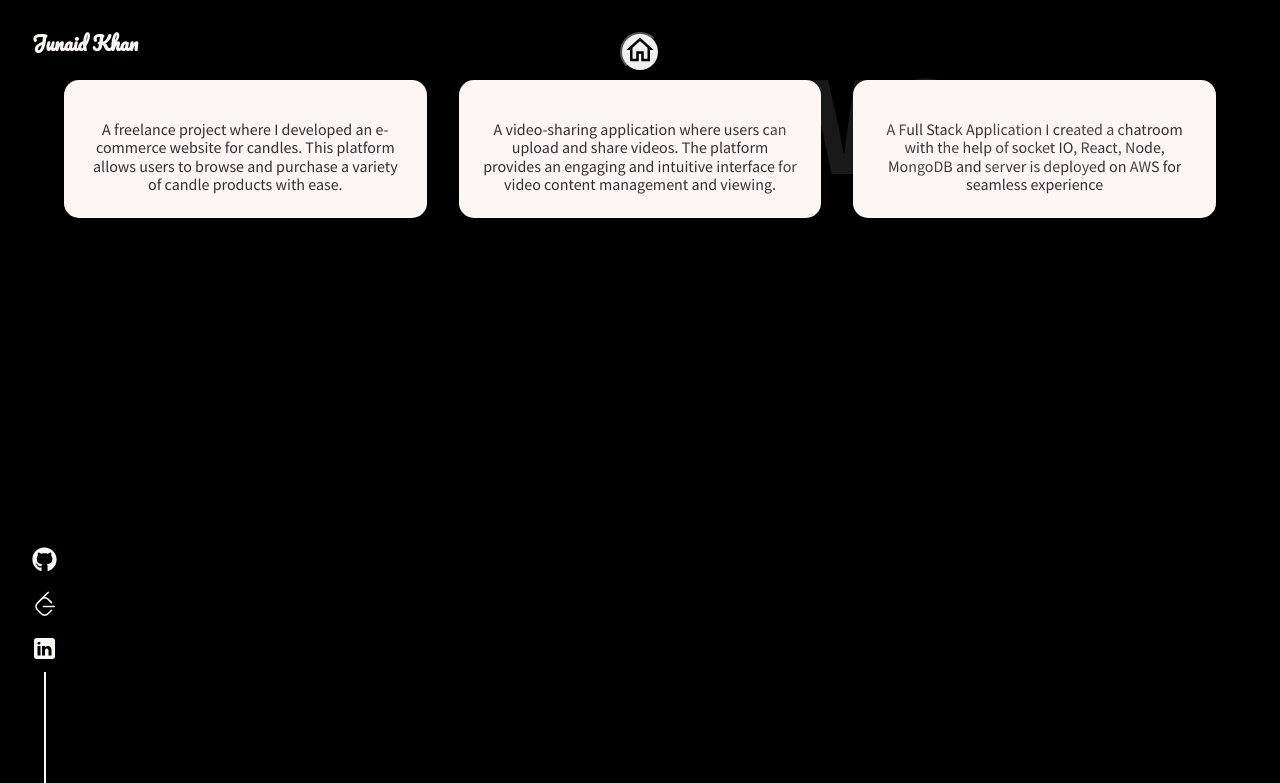
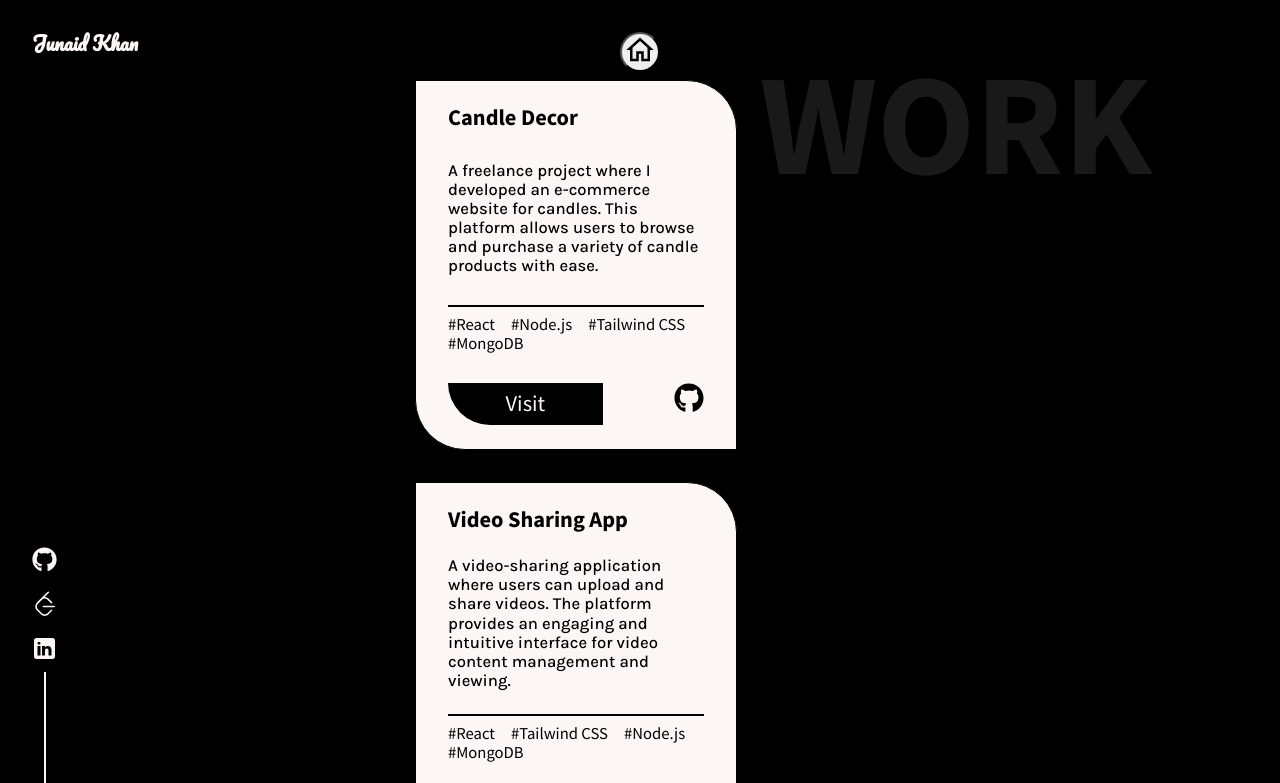
Before and after one commit to junaid77khan/Portfolio, a React (Create React App) app: page /work in a window 1280 px wide. Shown: the top 783 px of the page. Built offline with nearby package versions, Linux system fonts and the light colour scheme.

Commit message:
Restore the change

```diff
--- a/src/components/WorkPage.js
+++ b/src/components/WorkPage.js
@@ -8,6 +8,7 @@ import SocialIcons from "../subComponents/SocialIcons";
 import PowerButton from "../subComponents/PowerButton";
 
 import { Work } from "../data/WorkData";
+import Card from "../subComponents/Card";
 import BigTitlte from "../subComponents/BigTitlte";
 
 const Box = styled.div`
@@ -21,41 +22,12 @@ const Box = styled.div`
 `;
 
 const Main = styled(motion.div)`
-  width: 90%;
+  width: 70%;
   margin: 5rem auto;
-  display: grid;
-  grid-template-columns: repeat(auto-fit, minmax(300px, 1fr));
-  gap: 2rem;
-`;
-
-const CardContainer = styled(motion.div)`
-  background-color: ${(props) => props.theme.text};
-  color: ${(props) => props.theme.body};
-  padding: 1.5rem;
-  border-radius: 15px;
-  box-shadow: 0px 4px 10px rgba(0, 0, 0, 0.3);
-  transition: transform 0.3s ease, box-shadow 0.3s ease;
-  cursor: pointer;
-
-  &:hover {
-    transform: translateY(-10px);
-    box-shadow: 0px 8px 15px rgba(0, 0, 0, 0.5);
-  }
-
   display: flex;
   flex-direction: column;
+  gap: 2rem;
   align-items: center;
-  text-align: center;
-`;
-
-const CardTitle = styled.h3`
-  margin: 0.5rem 0;
-  font-size: 1.5rem;
-`;
-
-const CardDescription = styled.p`
-  font-size: 1rem;
-  opacity: 0.8;
 `;
 
 const container = {
@@ -79,10 +51,7 @@ const WorkPage = () => {
 
         <Main variants={container} initial="hidden" animate="show">
           {Work.map((d) => (
-            <CardContainer key={d.id} variants={container}>
-              <CardTitle>{d.title}</CardTitle>
-              <CardDescription>{d.description}</CardDescription>
-            </CardContainer>
+            <Card key={d.id} data={d} />
           ))}
         </Main>
 
```
